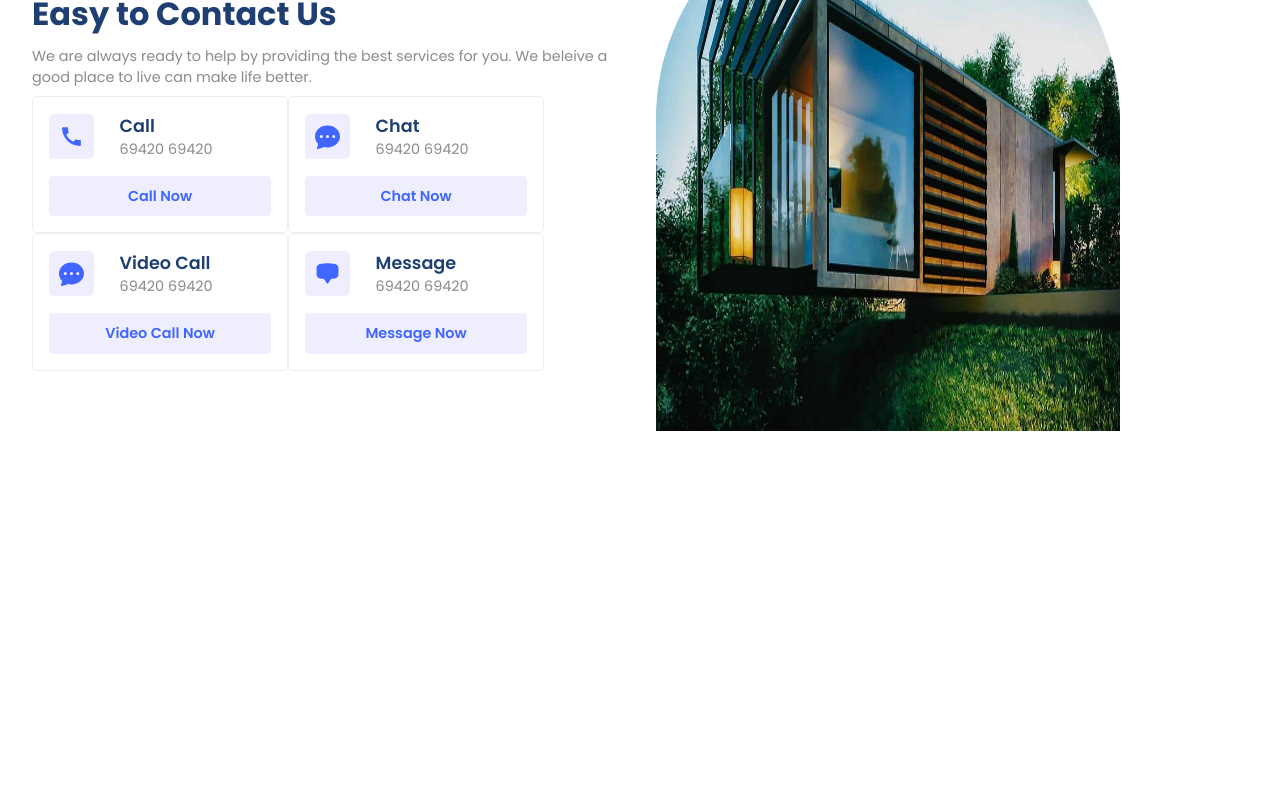
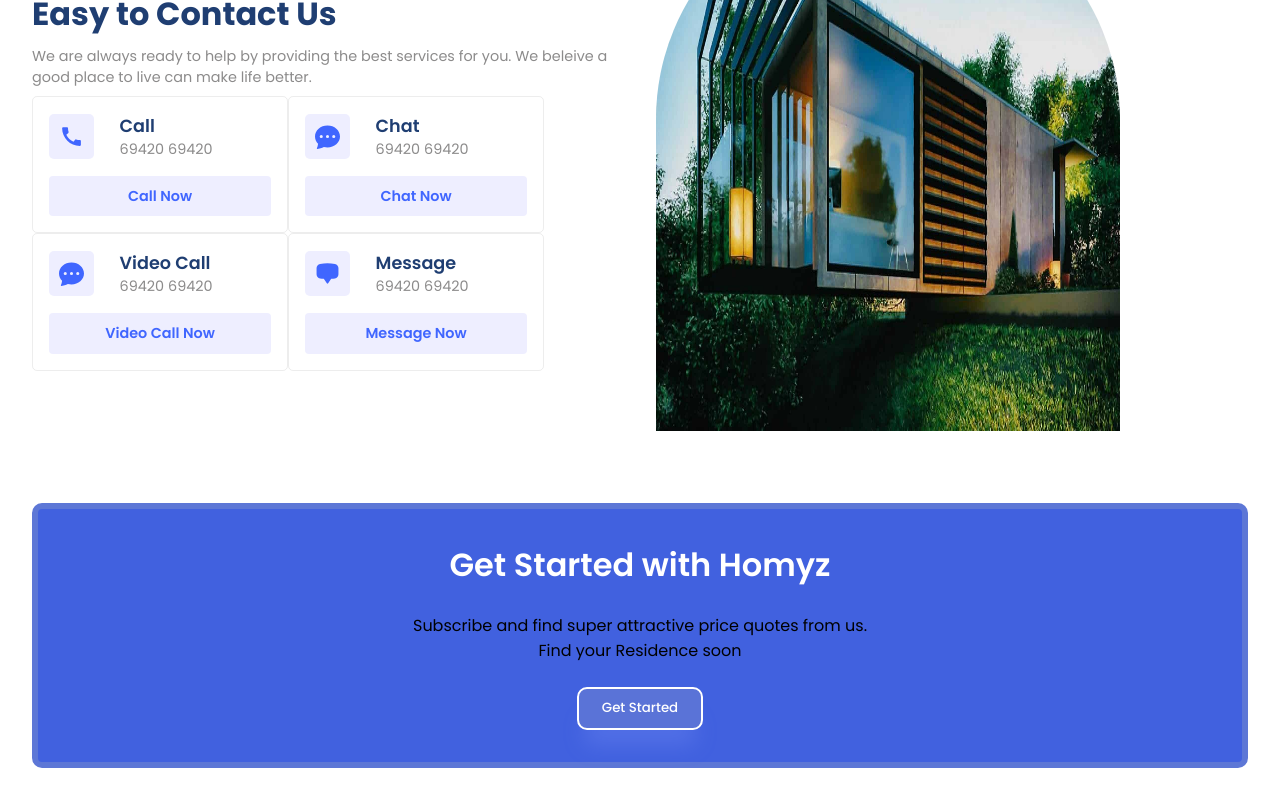
Before and after one commit to Prayant-M/Real-Estate-App, a React (Vite) app: page / in a window 1280 px wide. Shown: the part 2230-3030 px from the top of the page. Before the commit the page ends 2701 px from the top, so only its background shows below. Built offline with nearby package versions, Linux system fonts and the light colour scheme.

Commit message:
Mailing Update

```diff
--- a/src/App.jsx
+++ b/src/App.jsx
@@ -5,6 +5,7 @@
 import Residencies from "./components/Residencies/Residencies";
 import Value from "./components/Value/Value";
 import Contact from "./components/Contact/Contact";
+import GetStarted from "./components/GetStarted/GetStarted";
 function App() {
   return (
     <div className="App">
@@ -17,6 +18,7 @@
       <Residencies />
       <Value/>
       <Contact/>
+      <GetStarted/>
     </div>
   );
 }
--- /dev/null
+++ b/src/components/GetStarted/GetStarted.css
@@ -0,0 +1,24 @@
+.inner-container{
+    gap: 1.5rem;
+    background: #4161df;
+    padding: 2rem;
+    border-radius: 10px;
+    border: 6px solid #5d77d6;
+    text-align: center;
+}
+
+.inner-container .primaryText{
+    color: white;
+    font-weight: 600;
+}
+
+.inner-container .secondaryText{
+    color: rgba(255, 255, 255, 0.587);
+}
+
+.inner-container button{
+    background: #5a73d7;
+    border: 2px solid white;
+    box-shadow: var(--shadow);
+    border-radius: 10px;
+}
--- /dev/null
+++ b/src/components/GetStarted/GetStarted.jsx
@@ -0,0 +1,23 @@
+import React from 'react';
+import './GetStarted.css'
+
+const GetStarted = () => {
+  return (
+    <section className="g-wrapper">
+        <div className="paddings innerWidth g-container">
+            <div className="flexColCenter inner-container">
+                <span className='primaryText'>Get Started with Homyz</span>
+                <span>Subscribe and find super attractive price quotes from us.
+                    <br/>
+                    Find your Residence soon
+                </span>
+                <button className='button'>
+                    <a href="mailto:prayant.m@gmail.com">Get Started</a>
+                </button>
+            </div>
+        </div>
+    </section>
+  );
+}
+
+export default GetStarted;
```
